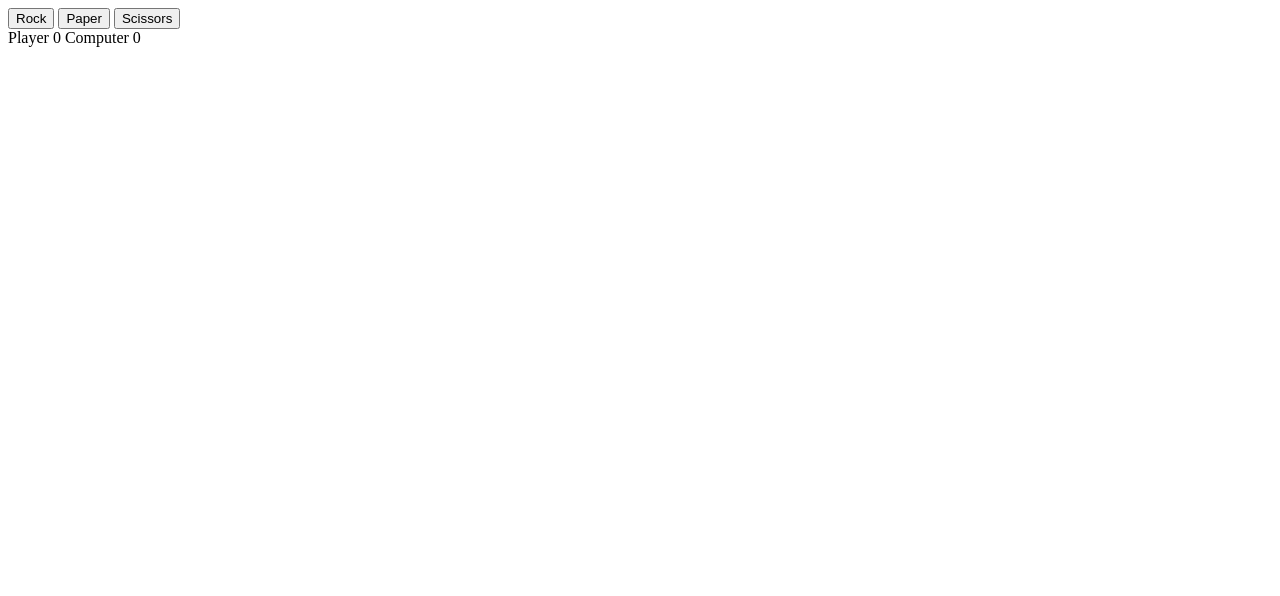
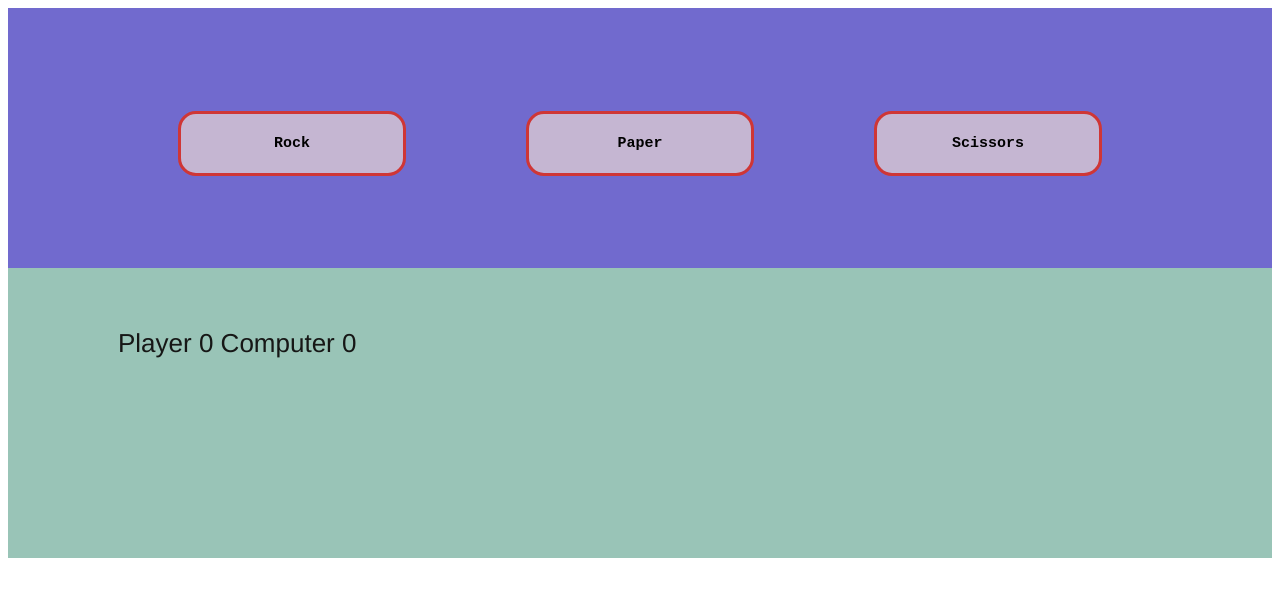
Before and after one commit to codingwithcesur/rockpaperscissors, a plain HTML site: page index.html in a window 1280 px wide. Drawn offline with Linux system fonts and the light colour scheme.

Commit message:
add style

```diff
--- a/index.html
+++ b/index.html
@@ -6,12 +6,13 @@
     <meta name="viewport" content="width=device-width, initial-scale=1.0" />
     <title>Rock Paper Scissors</title>
     <script src="script.js" defer></script>
+    <link rel="stylesheet" href="style.css" />
   </head>
   <body>
     <div class="btn-container">
-      <button id="rock">Rock</button>
-      <button id="paper">Paper</button>
-      <button id="scissors">Scissors</button>
+      <button class="btn" id="rock">Rock</button>
+      <button class="btn" id="paper">Paper</button>
+      <button class="btn" id="scissors">Scissors</button>
     </div>
     <div class="results">
       <div class="current-score">Player 0 Computer 0</div>
--- a/script.js
+++ b/script.js
@@ -13,9 +13,13 @@ function addResetBtn() {
     finalResult.textContent = "";
     currentScore.textContent = "Player 0 Computer 0";
     roundWinner.textContent = "";
+    resetBtn.classList.toggle("btn");
     btnContainer.removeChild(resetBtn);
   }
+  currentScore.textContent = "";
+  roundWinner.textContent = "";
   const resetBtn = document.createElement("button");
+  resetBtn.classList.toggle("btn");
   resetBtn.textContent = "Reset";
   btnContainer.appendChild(resetBtn);
   resetBtn.addEventListener("click", resetBtnOpt);
--- /dev/null
+++ b/style.css
@@ -0,0 +1,53 @@
+body {
+  display: flex;
+  flex-direction: column;
+  font-family: Helvetica, sans-serif;
+  width: auto;
+  height: 550px;
+}
+.btn-container {
+  display: flex;
+  height: auto;
+  flex: 1;
+  justify-content: center;
+  align-items: center;
+  padding: 30px 110px 20px 110px;
+  background-color: rgba(48, 38, 184, 0.685);
+}
+.btn {
+  font-weight: 700;
+  flex: 1;
+  font-size: 15px;
+  background-color: rgba(230, 212, 212, 0.719);
+  font-family: "Courier New", monospace;
+  height: 65px;
+  width: 200px;
+  margin: 20px 60px 20px 60px;
+  border: 3px solid rgb(207, 54, 54);
+  border-radius: 18px;
+}
+.results {
+  display: flex;
+  flex-direction: column;
+  flex: 1;
+  padding: 20px 110px 60px 110px;
+  background-color: rgba(86, 158, 136, 0.603);
+  color: rgba(12, 9, 9, 0.925);
+  height: auto;
+}
+.current-score {
+  font-size: 26px;
+  font-weight: 500;
+  margin-top: 40px;
+}
+.round-winner {
+  font-size: 21px;
+  margin-top: 28px;
+}
+.final-result {
+  text-align: center;
+  justify-self: center;
+  font-size: 38px;
+  font-weight: 600;
+  margin-top: 20px;
+}
```
